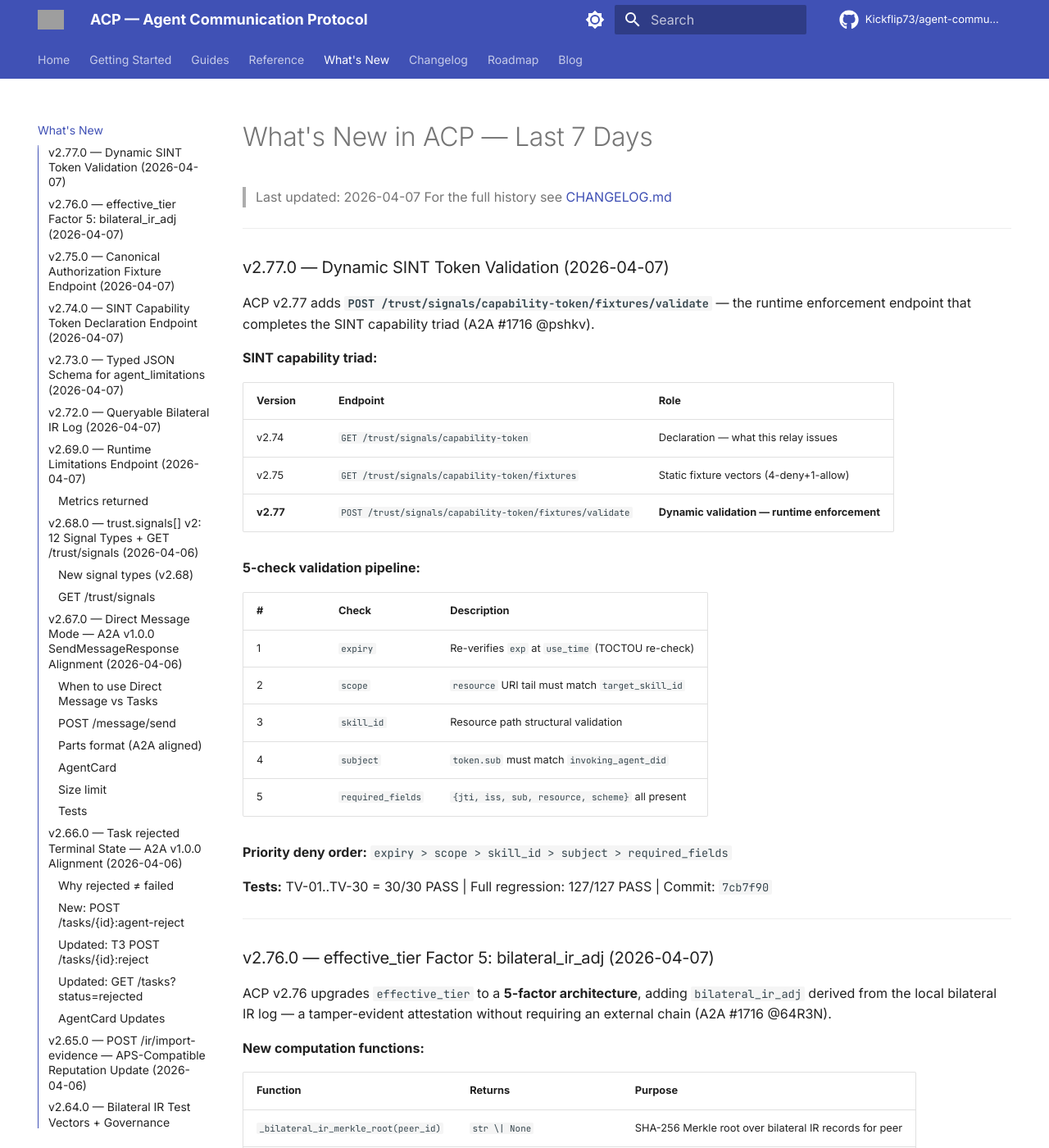
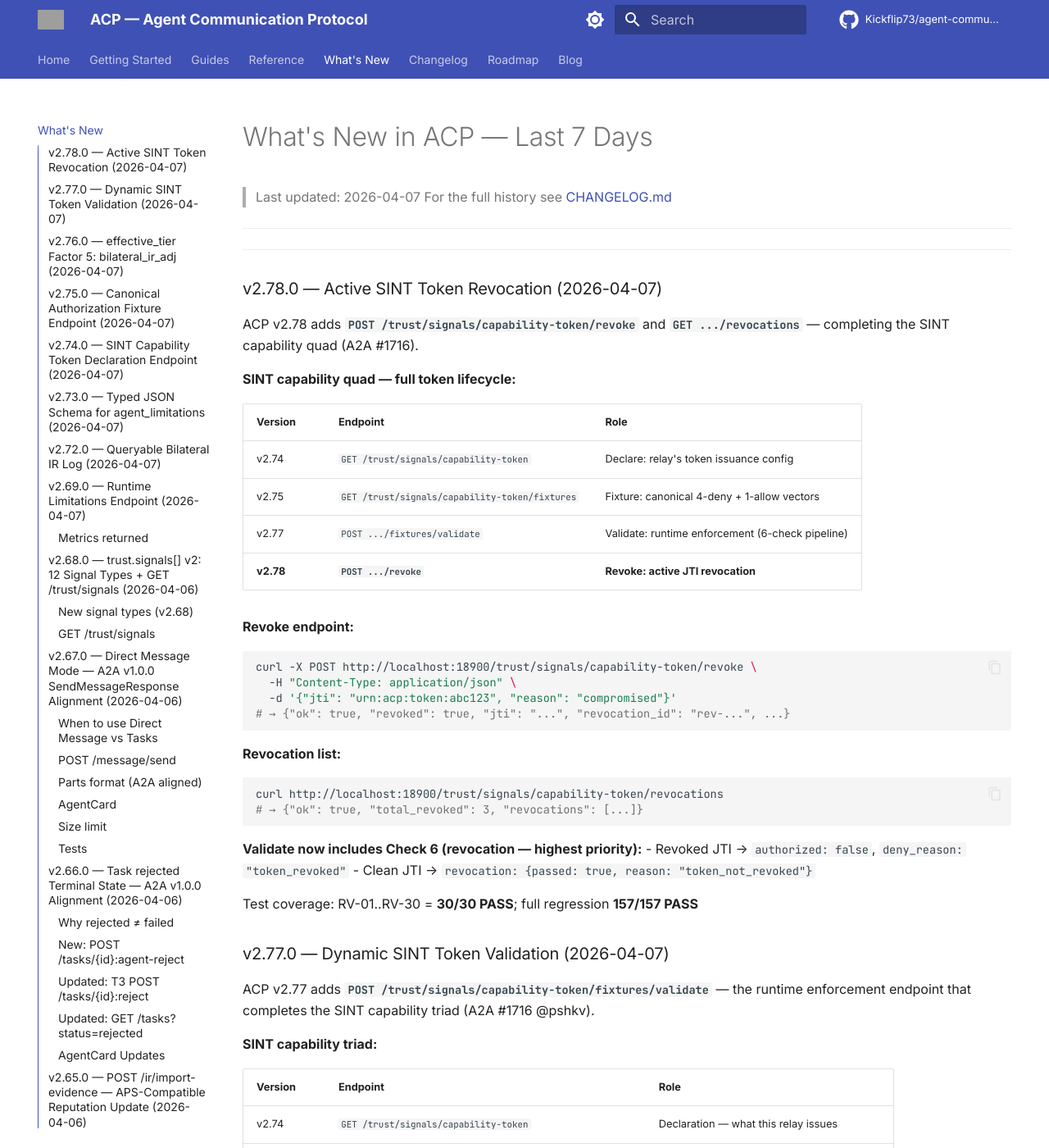
Before and after one commit to Kickflip73/agent-communication-protocol, an MkDocs documentation site: the page built from docs/whats-new.md, in a window 1280 px wide and 1400 px high. Shown: the whole window at 82% size. Built offline with MkDocs 1.6.1 and Material for MkDocs 9.7.7, drawn with Linux system fonts in a browser that asks for light colours; comment, search, counter and statistics services are not loaded; the version menu is left out; grey boxes are pictures that could not be loaded.

Commit message:
docs(v2.78): CHANGELOG + whats-new + index + compat-matrix sync

````diff
--- a/docs/whats-new.md
+++ b/docs/whats-new.md
@@ -4,6 +4,41 @@
 > For the full history see [CHANGELOG.md](../CHANGELOG.md)
 
 ---
+
+---
+
+### v2.78.0 — Active SINT Token Revocation (2026-04-07)
+
+ACP v2.78 adds **`POST /trust/signals/capability-token/revoke`** and **`GET .../revocations`** — completing the SINT capability quad (A2A #1716).
+
+**SINT capability quad — full token lifecycle:**
+
+| Version | Endpoint | Role |
+|---------|----------|------|
+| v2.74 | `GET /trust/signals/capability-token` | Declare: relay's token issuance config |
+| v2.75 | `GET /trust/signals/capability-token/fixtures` | Fixture: canonical 4-deny + 1-allow vectors |
+| v2.77 | `POST .../fixtures/validate` | Validate: runtime enforcement (6-check pipeline) |
+| **v2.78** | **`POST .../revoke`** | **Revoke: active JTI revocation** |
+
+**Revoke endpoint:**
+```bash
+curl -X POST http://localhost:18900/trust/signals/capability-token/revoke \
+  -H "Content-Type: application/json" \
+  -d '{"jti": "urn:acp:token:abc123", "reason": "compromised"}'
+# → {"ok": true, "revoked": true, "jti": "...", "revocation_id": "rev-...", ...}
+```
+
+**Revocation list:**
+```bash
+curl http://localhost:18900/trust/signals/capability-token/revocations
+# → {"ok": true, "total_revoked": 3, "revocations": [...]}
+```
+
+**Validate now includes Check 6 (revocation — highest priority):**
+- Revoked JTI → `authorized: false`, `deny_reason: "token_revoked"`
+- Clean JTI → `revocation: {passed: true, reason: "token_not_revoked"}`
+
+Test coverage: RV-01..RV-30 = **30/30 PASS**; full regression **157/157 PASS**
 
 ### v2.77.0 — Dynamic SINT Token Validation (2026-04-07)
 
````
Also changed, not shown: CHANGELOG.md (+42 -0 lines), docs/compatibility-matrix.md (+2 -2 lines), docs/index.md (+2 -2 lines).
